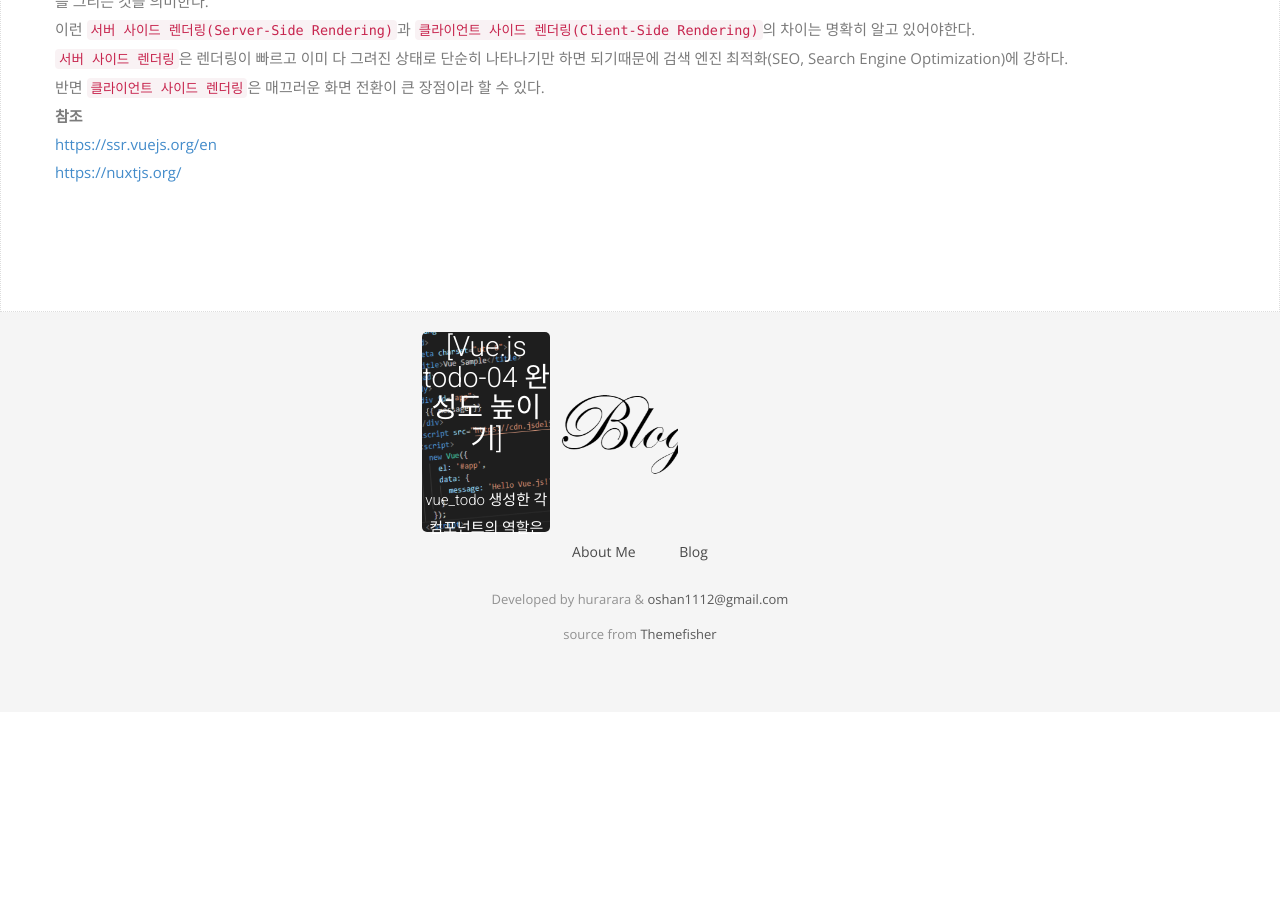
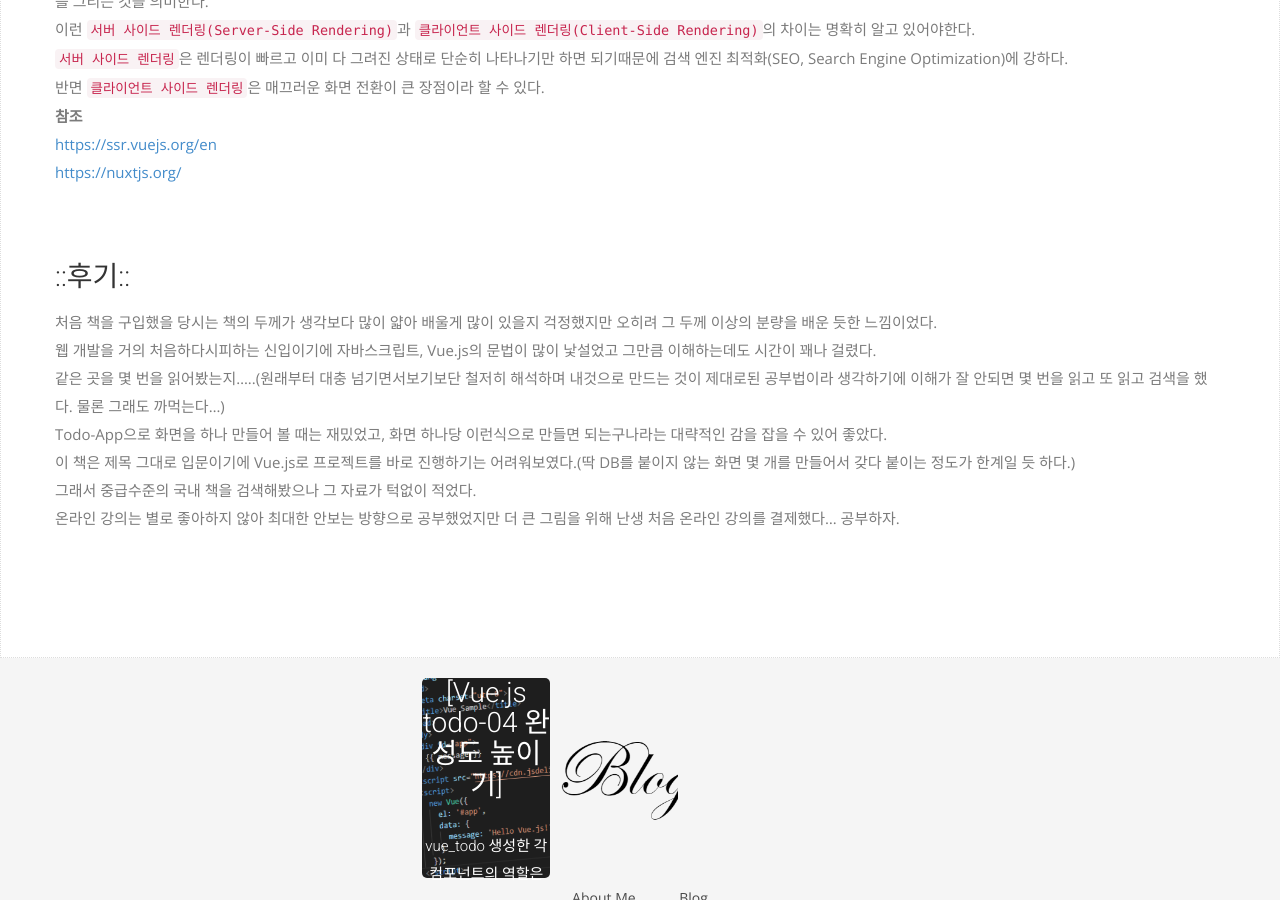
Before and after one commit to hurarara/hurarara.github.io, a Jekyll site: the page built from _posts/2019-01-21-vue-ch07-post.md, in a window 1280 px wide and 900 px high, scrolled down 1067 px. Built offline with Jekyll 4.4.1, drawn with Linux system fonts in a browser that asks for light colours; nearby versions of some CDN libraries; some web fonts are replaced; before the commit the page ends 1779 px from its top, so only the background shows below that.

Commit message:
201901211629

```diff
--- a/_posts/2019-01-21-vue-ch07-post.md
+++ b/_posts/2019-01-21-vue-ch07-post.md
@@ -37,3 +37,13 @@ comments: true
 **참조**    <br/>
 <https://ssr.vuejs.org/en>  <br/>
 <https://nuxtjs.org/>   <br/>
+<br/><br/>
+
+### ::후기::
+처음 책을 구입했을 당시는 책의 두께가 생각보다 많이 얇아 배울게 많이 있을지 걱정했지만 오히려 그 두께 이상의 분량을 배운 듯한 느낌이었다. <br/>
+웹 개발을 거의 처음하다시피하는 신입이기에 자바스크립트, Vue.js의 문법이 많이 낯설었고 그만큼 이해하는데도 시간이 꽤나 걸렸다.    <br/>
+같은 곳을 몇 번을 읽어봤는지.....(원래부터 대충 넘기면서보기보단 철저히 해석하며 내것으로 만드는 것이 제대로된 공부법이라 생각하기에 이해가 잘 안되면 몇 번을 읽고 또 읽고 검색을 했다. 물론 그래도 까먹는다...) <br/>
+Todo-App으로 화면을 하나 만들어 볼 때는 재밌었고, 화면 하나당 이런식으로 만들면 되는구나라는 대략적인 감을 잡을 수 있어 좋았다. <br/>
+이 책은 제목 그대로 입문이기에 Vue.js로 프로젝트를 바로 진행하기는 어려워보였다.(딱 DB를 붙이지 않는 화면 몇 개를 만들어서 갖다 붙이는 정도가 한계일 듯 하다.) <br/>
+그래서 중급수준의 국내 책을 검색해봤으나 그 자료가 턱없이 적었다. <br/>
+온라인 강의는 별로 좋아하지 않아 최대한 안보는 방향으로 공부했었지만 더 큰 그림을 위해 난생 처음 온라인 강의를 결제했다... 공부하자.   <br/>
```
